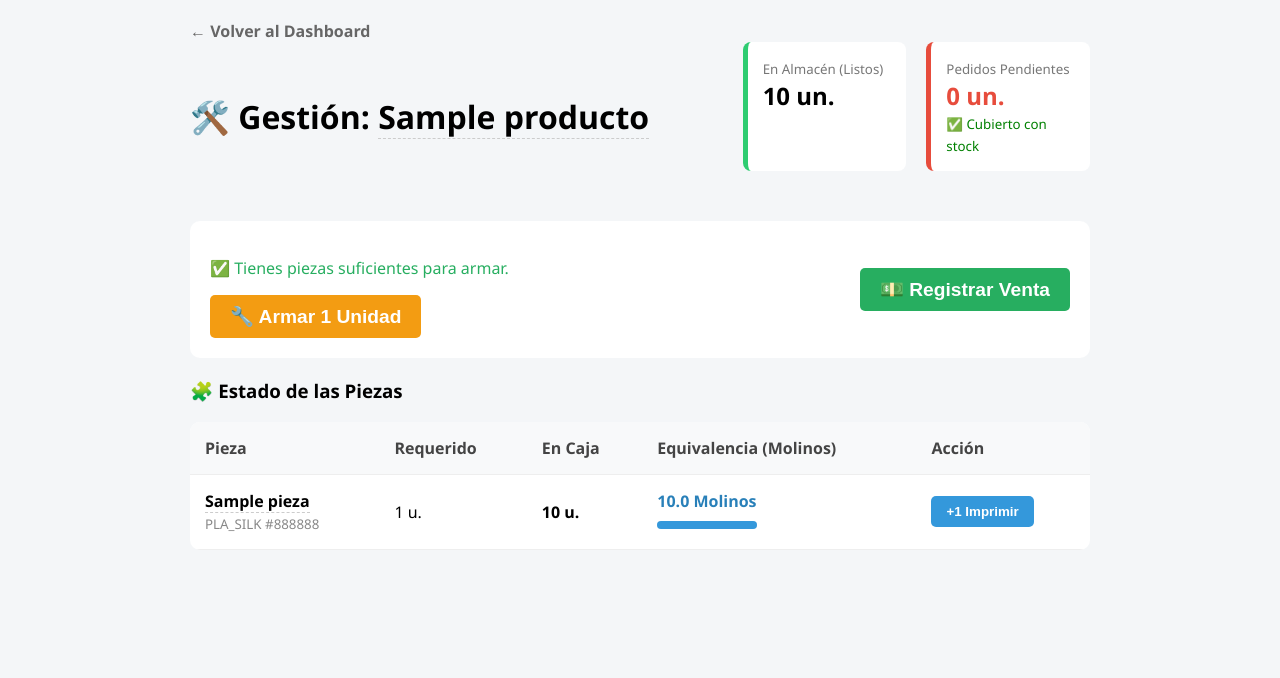
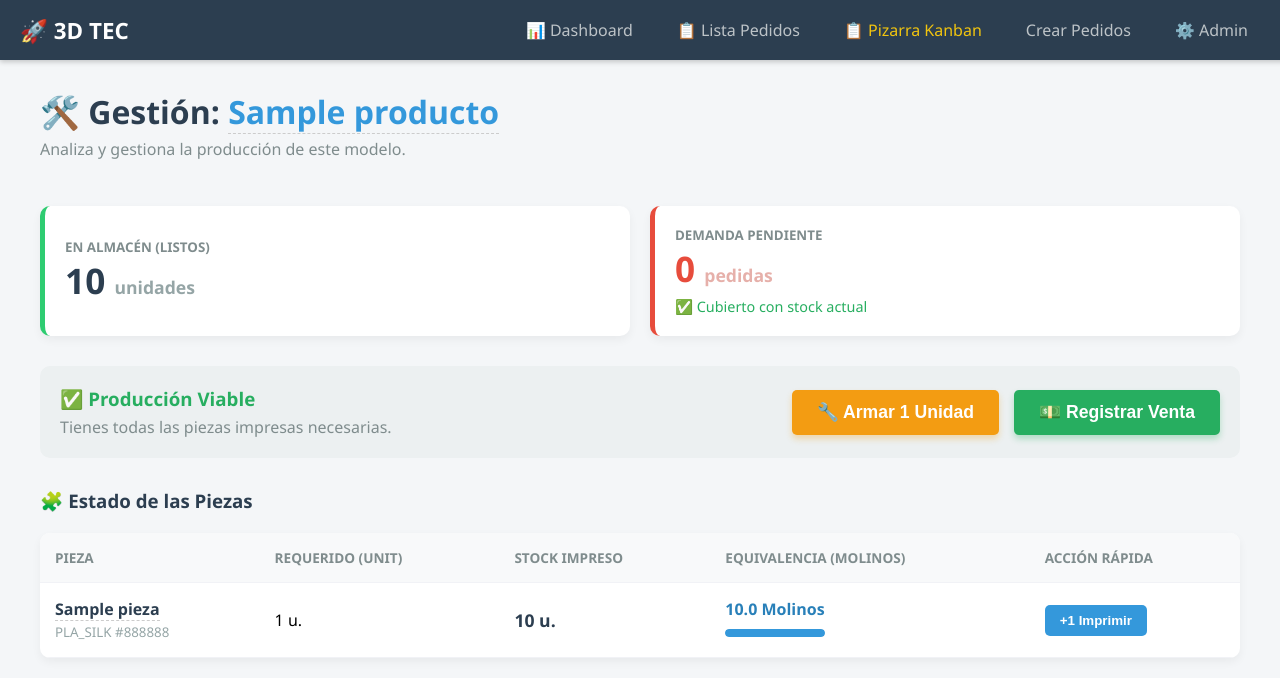
Before and after one commit to Adbeor/gestion_3d, a Django app: page /inventario/producto/1/ in a window 1280 px wide. Shown: the top 678 px of the page. Run offline with Django 5.2, Linux system fonts and the light colour scheme; a user stored in the database is signed in; tables that the repository leaves empty hold one stand-in row (values such as "Sample post"); grey boxes marked "Sample" are stand-in pictures.

Commit message:
General Base to templates

```diff
--- a/inventario/templates/inventario/base.html
+++ b/inventario/templates/inventario/base.html
@@ -82,8 +82,8 @@
             <a href="{% url 'dashboard' %}" class="nav-link">📊 Dashboard</a>
             <a href="{% url 'lista_pedidos' %}" class="nav-link">📋 Lista Pedidos</a>
             <a href="{% url 'tablero_kanban' %}" class="nav-link" style="color: #f1c40f;">📋 Pizarra Kanban</a>
+            <a href="{% url 'crear_pedido' %}" class="nav-link">Crear Pedidos</a>
             <a href="{% url 'admin:index' %}" class="nav-link">⚙️ Admin</a>
-            <a href="{% url 'crear_pedido' %}" class="nav-link">Crear Pedidos</a>
         </div>
     </nav>
 
--- a/inventario/templates/inventario/detalle_producto.html
+++ b/inventario/templates/inventario/detalle_producto.html
@@ -1,234 +1,76 @@
-<!DOCTYPE html>
-<html lang="es">
+{% extends 'inventario/base.html' %}
 
-<head>
-  <meta charset="UTF-8">
-  <title>Detalle {{ producto.nombre }}</title>
+{% block content %}
 <style>
-    body {
-      font-family: 'Segoe UI', sans-serif;
-      background: #f4f6f8;
-      padding: 20px;
-      max-width: 900px;
-      margin: 0 auto;
-    }
-
-    .header {
+    /* Cabecera del Producto */
+    .header-producto {
       display: flex;
       justify-content: space-between;
       align-items: center;
       margin-bottom: 30px;
     }
 
-    .btn-volver {
-      text-decoration: none;
-      color: #666;
-      font-weight: bold;
-    }
-
-    /* Controles Principales */
-    .acciones-producto {
-      background: white;
-      padding: 20px;
-      border-radius: 10px;
-      margin-bottom: 20px;
-      display: flex;
-      gap: 20px;
-      align-items: center;
+    /* Tarjetas de Resumen */
+    .card-resumen {
+        background: white; padding: 20px; border-radius: 10px; flex: 1;
+        box-shadow: 0 4px 10px rgba(0,0,0,0.05);
+        display: flex; flex-direction: column; justify-content: center;
     }
 
     /* Tabla de Piezas */
-    table {
+    .tabla-piezas {
       width: 100%;
-      border-collapse: collapse;
+      border-collapse: separate;
+      border-spacing: 0;
       background: white;
       border-radius: 10px;
       overflow: hidden;
+      box-shadow: 0 4px 10px rgba(0,0,0,0.05);
+      margin-top: 20px;
     }
 
-    th,
-    td {
-      padding: 15px;
-      text-align: left;
-      border-bottom: 1px solid #eee;
+    .tabla-piezas th, .tabla-piezas td { padding: 15px; text-align: left; border-bottom: 1px solid #f1f2f6; }
+    .tabla-piezas th { background: #f8f9fa; color: #7f8c8d; font-weight: 600; text-transform: uppercase; font-size: 0.85em; }
+
+    /* Barra de Progreso */
+    .barra-fondo { width: 100px; height: 8px; background: #ecf0f1; border-radius: 4px; display: inline-block; overflow: hidden;}
+    .barra-relleno { height: 100%; background: #3498db; border-radius: 4px; }
+
+    .btn { padding: 8px 15px; border: none; border-radius: 5px; cursor: pointer; color: white; font-weight: bold; transition: opacity 0.2s;}
+    .btn:hover { opacity: 0.9; }
+    .btn-print { background: #3498db; }
+    .btn-armar { background: #f39c12; font-size: 1.1em; padding: 12px 25px; box-shadow: 0 4px 6px rgba(243, 156, 18, 0.3);}
+    .btn-vender { background: #27ae60; font-size: 1.1em; padding: 12px 25px; box-shadow: 0 4px 6px rgba(39, 174, 96, 0.3);}
+
+    /* ESTILOS PARA LA IMAGEN FLOTANTE (POPOVER) */
+    .hover-trigger { position: relative; cursor: help; border-bottom: 1px dashed #ccc; }
+    .popover-imagen {
+      display: none; position: absolute; bottom: 100%; left: 50%; transform: translateX(-50%);
+      background: white; padding: 5px; border-radius: 8px; box-shadow: 0 10px 25px rgba(0, 0, 0, 0.2);
+      z-index: 100; margin-bottom: 12px; width: 200px; text-align: center;
+    }
+    .popover-imagen img { max-width: 100%; height: auto; border-radius: 5px; }
+
+    /* Triangulito */
+    .popover-imagen::after {
+      content: ""; position: absolute; top: 100%; left: 50%; margin-left: -5px;
+      border-width: 5px; border-style: solid; border-color: white transparent transparent transparent;
     }
 
-    th {
-      background: #f8f9fa;
-      color: #444;
-    }
+    .hover-trigger:hover .popover-imagen { display: block; animation: fadeIn 0.2s ease-in-out; }
+    @keyframes fadeIn { from { opacity: 0; transform: translate(-50%, 10px); } to { opacity: 1; transform: translate(-50%, 0); } }
 
-    /* Barra de Progreso */
-    .barra-fondo {
-      width: 100px;
-      height: 8px;
-      background: #eee;
-      border-radius: 4px;
-      display: inline-block;
-    }
+    /* Modificador hacia abajo */
+    .popover-imagen.mostrar-abajo { bottom: auto; top: 100%; margin-bottom: 0; margin-top: 12px; }
+    .popover-imagen.mostrar-abajo::after { top: auto; bottom: 100%; border-color: transparent transparent white transparent; }
+</style>
 
-    .barra-relleno {
-      height: 100%;
-      background: #3498db;
-      border-radius: 4px;
-    }
-
-    .equiv {
-      font-weight: bold;
-      color: #2980b9;
-    }
-
-    .btn {
-      padding: 8px 15px;
-      border: none;
-      border-radius: 5px;
-      cursor: pointer;
-      color: white;
-      font-weight: bold;
-    }
-
-    .btn-print {
-      background: #3498db;
-    }
-
-    .btn-armar {
-      background: #f39c12;
-      font-size: 1.2em;
-      padding: 10px 20px;
-    }
-
-    .btn-vender {
-      background: #27ae60;
-      font-size: 1.2em;
-      padding: 10px 20px;
-    }
-
-    /* ESTILOS PARA LA IMAGEN FLOTANTE */
-
-    /* El contenedor del texto que activará el hover */
-    .hover-trigger {
-      position: relative;
-      /* Necesario para que la imagen flote respecto a este elemento */
-      cursor: help;
-      /* Cambia el cursor para indicar que hay info extra */
-      border-bottom: 1px dashed #ccc;
-      /* Subrayado sutil para indicar interactividad */
-    }
-
-    /* La imagen flotante (oculta por defecto) */
-    .popover-imagen {
-      display: none;
-      /* Oculto */
-      position: absolute;
-      /* Flotante */
-      bottom: 100%;
-      /* Aparece justo encima del texto */
-      left: 50%;
-      transform: translateX(-50%);
-      /* Centrado horizontalmente */
-
-      /* Estética de tarjeta */
-      background: white;
-      padding: 5px;
-      border-radius: 8px;
-      box-shadow: 0 5px 15px rgba(0, 0, 0, 0.2);
-      z-index: 100;
-      /* Asegura que quede por encima de todo */
-      margin-bottom: 10px;
-      /* Un pequeño espacio entre el texto y la imagen */
-      width: 200px;
-      /* Tamaño fijo para que no sea gigante */
-      text-align: center;
-    }
-
-    .popover-imagen img {
-      max-width: 100%;
-      height: auto;
-      border-radius: 5px;
-    }
-
-    /* El Triangulito decorativo debajo de la imagen */
-    .popover-imagen::after {
-      content: "";
-      position: absolute;
-      top: 100%;
-      left: 50%;
-      margin-left: -5px;
-      border-width: 5px;
-      border-style: solid;
-      border-color: white transparent transparent transparent;
-    }
-
-    /* LA MAGIA: Mostrar al pasar el mouse */
-    .hover-trigger:hover .popover-imagen {
-      display: block;
-      animation: fadeIn 0.2s ease-in-out;
-    }
-
-    /* Animación suave de entrada */
-    @keyframes fadeIn {
-      from {
-        opacity: 0;
-        transform: translate(-50%, 10px);
-      }
-
-      to {
-        opacity: 1;
-        transform: translate(-50%, 0);
-      }
-    }
-
-    /* MODIFICADOR: Mostrar hacia abajo si falta espacio arriba */
-    .popover-imagen.mostrar-abajo {
-      bottom: auto;
-      /* Anula la regla anterior que lo empujaba arriba */
-      top: 100%;
-      /* Lo empuja hacia abajo desde el texto */
-      margin-bottom: 0;
-      margin-top: 10px;
-      /* Espacio entre texto e imagen */
-    }
-
-    /* Ajustar el triangulito para que apunte hacia arriba */
-    .popover-imagen.mostrar-abajo::after {
-      top: auto;
-      /* Anula la regla anterior */
-      bottom: 100%;
-      /* Lo pone en el borde superior de la caja blanca */
-      border-color: transparent transparent white transparent;
-      /* Invierte los colores del triángulo */
-    }
-
-    /* Ajustar la animación para que baje suavemente en lugar de subir */
-    .hover-trigger:hover .popover-imagen.mostrar-abajo {
-      animation: fadeInDown 0.2s ease-in-out;
-    }
-
-    @keyframes fadeInDown {
-      from {
-        opacity: 0;
-        transform: translate(-50%, -10px);
-      }
-
-      to {
-        opacity: 1;
-        transform: translate(-50%, 0);
-      }
-    }
-  </style>
-</head>
-
-<body>
-
-  <a href="{% url 'dashboard' %}" class="btn-volver">← Volver al Dashboard</a>
-
-  <div class="header">
-    <h1>
+  <div class="header-producto">
+    <div>
+        <h1 style="margin:0; color:#2c3e50;">
         🛠️ Gestión:
-
-      <span class="hover-trigger">
+        <span class="hover-trigger" style="color: #3498db;">
             {{ producto.nombre }}
-
             {% if producto.imagen %}
             <div class="popover-imagen">
             <img src="{{ producto.imagen.url }}" alt="{{ producto.nombre }}">
@@ -236,73 +78,80 @@
             {% endif %}
         </span>
         </h1>
-    <div style="display: flex; gap: 20px; margin-bottom: 20px;">
-      <div style="background: white; padding: 15px; border-radius: 8px; border-left: 5px solid #2ecc71; flex: 1;">
-        <small style="color: #777;">En Almacén (Listos)</small>
-        <div style="font-size: 1.5em; font-weight: bold;">{{ producto.stock_armado }} un.</div>
+        <p style="color: #7f8c8d; margin-top: 5px;">Analiza y gestiona la producción de este modelo.</p>
+    </div>
   </div>
 
-      <div style="background: white; padding: 15px; border-radius: 8px; border-left: 5px solid #e74c3c; flex: 1;">
-        <small style="color: #777;">Pedidos Pendientes</small>
-        <div style="font-size: 1.5em; font-weight: bold; color: #e74c3c;">
-          {{ demanda_pendiente }} un.
+  <div style="display: flex; gap: 20px; margin-bottom: 30px;">
+      <div class="card-resumen" style="border-left: 5px solid #2ecc71;">
+        <small style="color: #7f8c8d; text-transform: uppercase; font-weight: 600;">En Almacén (Listos)</small>
+        <div style="font-size: 2.2em; font-weight: bold; color: #2c3e50;">{{ producto.stock_armado }} <span style="font-size: 0.5em; color: #95a5a6;">unidades</span></div>
+      </div>
+
+      <div class="card-resumen" style="border-left: 5px solid #e74c3c;">
+        <small style="color: #7f8c8d; text-transform: uppercase; font-weight: 600;">Demanda Pendiente</small>
+        <div style="font-size: 2.2em; font-weight: bold; color: #e74c3c;">
+          {{ demanda_pendiente }} <span style="font-size: 0.5em; color: #e6b0aa;">pedidas</span>
         </div>
         {% if cantidad_faltante > 0 %}
-        <small style="color: red; font-weight: bold;">
-          ⚠️ Faltan armar: {{ cantidad_faltante }}
-        </small>
+        <div style="background: #fadbd8; color: #c0392b; padding: 5px 10px; border-radius: 5px; font-size: 0.9em; margin-top: 5px; display: inline-block;">
+          ⚠️ Faltan armar: <strong>{{ cantidad_faltante }}</strong>
+        </div>
         {% else %}
-        <small style="color: green;">
-          ✅ Cubierto con stock
-        </small>
+        <div style="color: #27ae60; font-size: 0.9em; margin-top: 5px;">
+          ✅ Cubierto con stock actual
+        </div>
         {% endif %}
       </div>
   </div>
+
+  <div style="background: #ecf0f1; padding: 20px; border-radius: 10px; display: flex; align-items: center; justify-content: space-between; margin-bottom: 30px;">
+    <div style="flex: 1;">
+      {% if puede_armar %}
+        <h3 style="margin:0 0 5px 0; color: #27ae60;">✅ Producción Viable</h3>
+        <p style="margin:0; color: #7f8c8d;">Tienes todas las piezas impresas necesarias.</p>
+      {% else %}
+        <h3 style="margin:0 0 5px 0; color: #e74c3c;">⚠️ Producción Detenida</h3>
+        <p style="margin:0; color: #7f8c8d;">Faltan imprimir piezas para poder armar.</p>
+      {% endif %}
     </div>
 
-  <div class="acciones-producto">
-    <div style="flex: 1;">
+    <div style="display: flex; gap: 15px;">
         {% if puede_armar %}
-      <p style="color: #27ae60;">✅ Tienes piezas suficientes para armar.</p>
-      <form action="{% url 'armar_producto' producto.id %}" method="POST" style="display:inline;">
+        <form action="{% url 'armar_producto' producto.id %}" method="POST">
             {% csrf_token %}
-
             <input type="hidden" name="next" value="{{ request.path }}">
             <button class="btn btn-armar">🔧 Armar 1 Unidad</button>
         </form>
-      {% else %}
-      <p style="color: #e74c3c;">⚠️ Faltan imprimir piezas para armar.</p>
         {% endif %}
-    </div>
 
         {% if producto.stock_armado > 0 %}
         <form action="{% url 'vender_producto' producto.id %}" method="POST">
             {% csrf_token %}
-
             <input type="hidden" name="next" value="{{ request.path }}">
             <button class="btn btn-vender">💵 Registrar Venta</button>
         </form>
         {% endif %}
     </div>
+  </div>
 
-  <h3>🧩 Estado de las Piezas</h3>
-  <table>
+  <h3 style="color: #2c3e50; margin-bottom: 10px;">🧩 Estado de las Piezas</h3>
+  <table class="tabla-piezas">
     <thead>
       <tr>
         <th>Pieza</th>
-        <th>Requerido</th>
-        <th>En Caja</th>
+        <th>Requerido (Unit)</th>
+        <th>Stock Impreso</th>
         <th>Equivalencia (Molinos)</th>
-        <th>Acción</th>
+        <th>Acción Rápida</th>
       </tr>
     </thead>
     <tbody>
       {% for item in piezas %}
       <tr>
         <td>
-          <span class="hover-trigger">
-            <strong>{{ item.pieza.nombre }}</strong>
-
+          <span class="hover-trigger" style="font-weight: 600; color: #2c3e50;">
+            {{ item.pieza.nombre }}
             {% if item.pieza.imagen %}
             <div class="popover-imagen">
               <img src="{{ item.pieza.imagen.url }}" alt="{{ item.pieza.nombre }}">
@@ -310,12 +159,12 @@
             {% endif %}
           </span>
           <br>
-          <small style="color:#888">{{ item.pieza.material.tipo }} {{ item.pieza.material.color}}</small>
+          <small style="color:#95a5a6">{{ item.pieza.material.tipo }} {{ item.pieza.material.color}}</small>
         </td>
         <td>{{ item.requerido }} u.</td>
-        <td><strong>{{ item.tengo }} u.</strong></td>
+        <td style="font-size: 1.1em; color: #2c3e50;"><strong>{{ item.tengo }} u.</strong></td>
         <td>
-          <span class="equiv">{{ item.equivalencia }} Molinos</span>
+          <span class="equiv" style="color: #2980b9; font-weight: bold;">{{ item.equivalencia }} Molinos</span>
           <br>
           <div class="barra-fondo">
             <div class="barra-relleno" style="width: {{ item.porcentaje }}%;"></div>
@@ -326,44 +175,37 @@
             {% csrf_token %}
             <input type="hidden" name="cantidad" value="1">
             <input type="hidden" name="next" value="{{ request.path }}">
-            <button class="btn btn-print">+1 Imprimir</button>
+            <button class="btn btn-print" title="Imprimir una unidad extra">+1 Imprimir</button>
           </form>
         </td>
       </tr>
       {% endfor %}
     </tbody>
   </table>
+{% endblock %}
+
+{% block extra_js %}
   <script>
     document.addEventListener("DOMContentLoaded", () => {
-      // 1. Buscamos todos los elementos que activan el hover
+      // Lógica para que el popover de la imagen no se salga de la pantalla
       const triggers = document.querySelectorAll('.hover-trigger');
 
       triggers.forEach(trigger => {
         trigger.addEventListener('mouseenter', function () {
-          // 2. Buscamos la imagen dentro de este trigger
           const popover = this.querySelector('.popover-imagen');
-          if (!popover) return; // Si no hay imagen, no hacemos nada
+          if (!popover) return;
 
-          // 3. Medimos la distancia desde el elemento hasta el techo de la ventana
-          // getBoundingClientRect() nos da las coordenadas exactas del elemento
           const rect = this.getBoundingClientRect();
           const distanciaAlTecho = rect.top;
-
-          // 4. Definimos el "umbral de seguridad" (ej. 250px para la imagen)
           const espacioNecesario = 250;
 
-          // 5. Decidimos: ¿Cabe arriba o lo mandamos abajo?
           if (distanciaAlTecho < espacioNecesario) {
-            // Está muy arriba: añadir clase para mostrar abajo
             popover.classList.add('mostrar-abajo');
           } else {
-            // Hay espacio de sobra: asegurar que se muestre arriba (default)
             popover.classList.remove('mostrar-abajo');
           }
         });
       });
     });
   </script>
-</body>
-
-</html>
+{% endblock %}
```
Also changed, not shown: inventario/templates/inventario/dashboard_simple.html (+46 -37 lines), inventario/templates/inventario/lista_pedidos.html (+42 -36 lines). Lines whose indentation alone changed are shown as unchanged.
